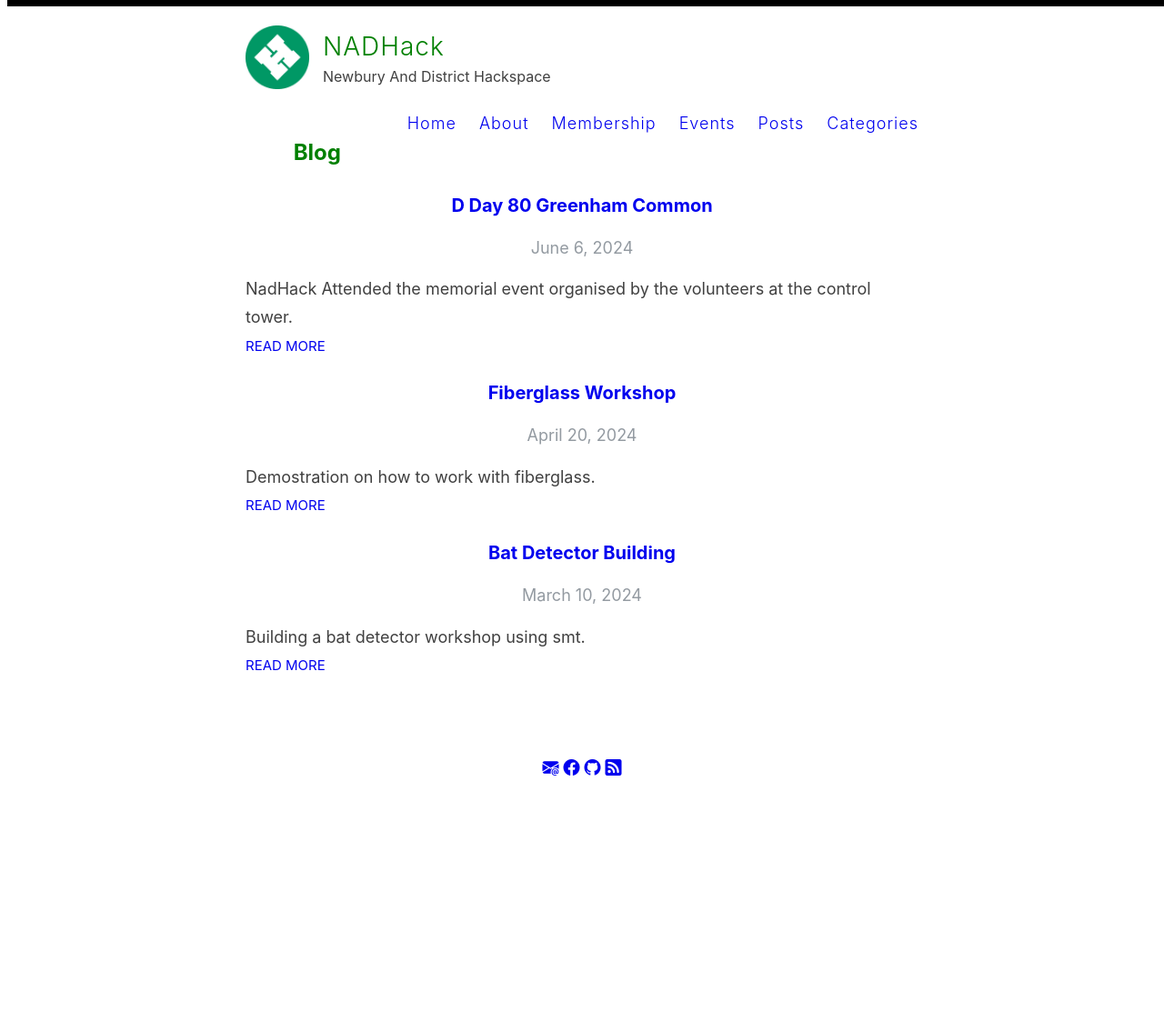
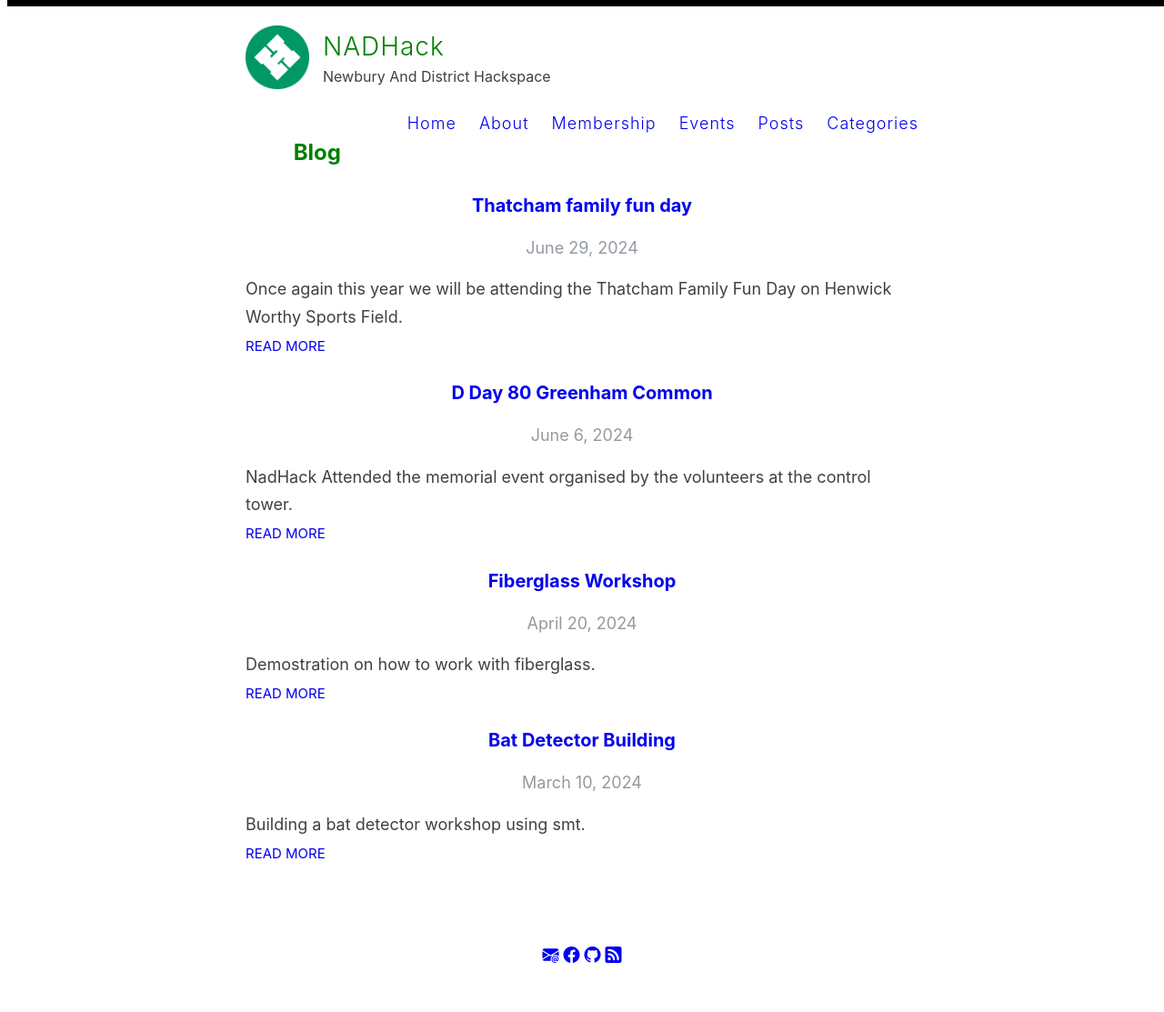
Before and after one commit to nadhack/nhsite, a Jekyll site: the page built from blog.html, in a window 1280 px wide. Shown: the whole page at 91% size. Built offline with Jekyll 4.4.1, drawn with Linux system fonts in a browser that asks for light colours; before the commit the page ends 907 px from its top, so only the background shows below that; part of the change alters nothing that is shown.

Commit message:
Update and rename family-fun-24.md to 2024-06-29-family-fun-24.md

```diff
--- a/_posts/family-fun-24.md
+++ b/_posts/2024-06-29-family-fun-24.md
@@ -1,7 +1,6 @@
 ---
-layout: event
+layout: post
 title: Thatcham family fun day
-event_date: June 29, 2027
 categories: [external-event]
 excerpt: Once again this year we will be attending the Thatcham Family Fun Day on Henwick Worthy Sports Field.
 ---
```
